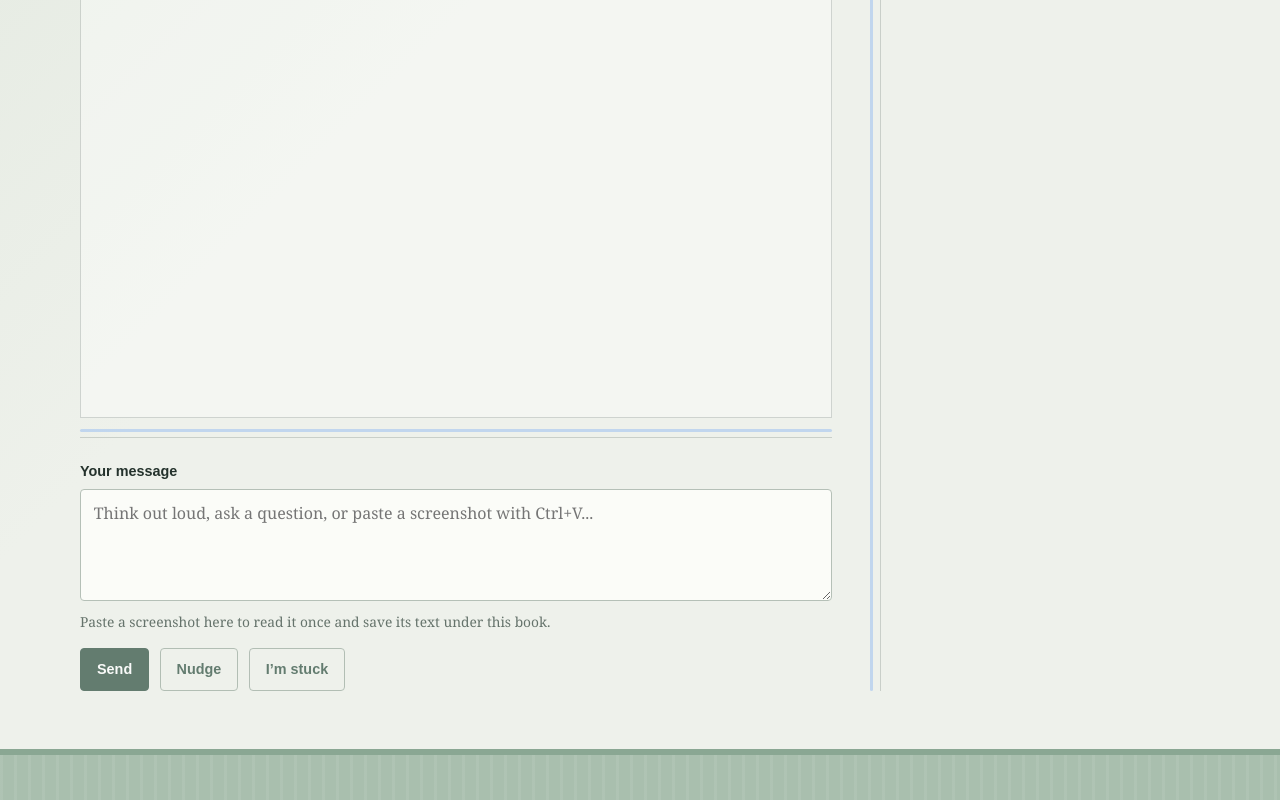
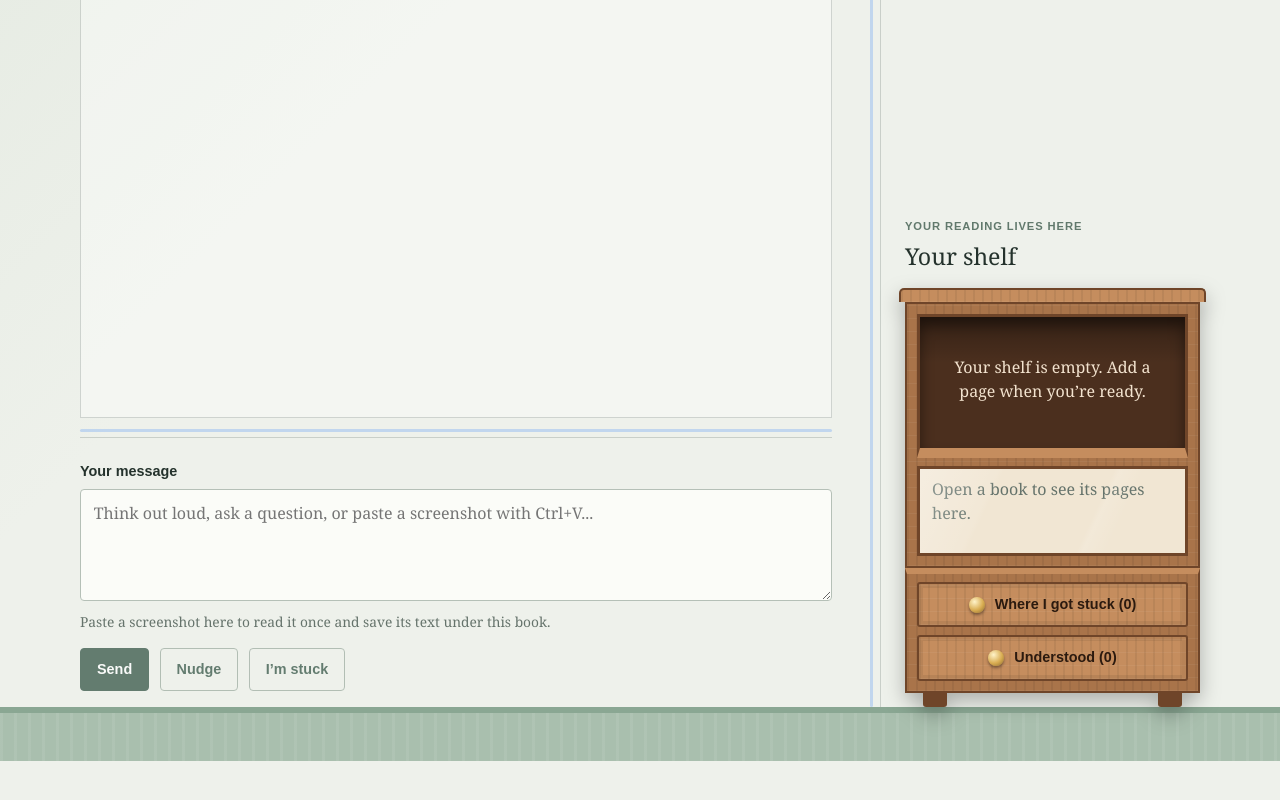
Before and after one commit to tanishka-lily/not-yet, a Next.js app: page / in a window 1280 px wide. Shown: the part 538-1338 px from the top of the page. After the commit the page ends 1299 px from the top, so only its background shows below. Built offline with nearby package versions, Linux system fonts and the light colour scheme.

Commit message:
Wooden glass cabinet standing on the rug

```diff
--- /dev/null
+++ b/app/cabinet.css
@@ -0,0 +1,219 @@
+:root {
+  --wood: #a9744a;
+  --wood-dark: #6f4529;
+  --wood-light: #c58d5e;
+  --wood-text: #2b1a0f;
+  --interior: #4b2f1e;
+  --glass: #f1e6d3;
+  --brass: #d9ad52;
+  --grain:
+    repeating-linear-gradient(90deg, rgba(0, 0, 0, 0.06) 0 2px, transparent 2px 9px),
+    repeating-linear-gradient(0deg, rgba(255, 255, 255, 0.05) 0 1px, transparent 1px 13px);
+}
+
+html[data-mode="dark"] {
+  --wood: #6b4a33;
+  --wood-dark: #3a2616;
+  --wood-light: #85593b;
+  --wood-text: #f3e3cf;
+  --interior: #24160d;
+  --glass: #232b27;
+  --brass: #c79a45;
+}
+
+@media (prefers-color-scheme: dark) {
+  :root:not([data-mode="light"]) {
+    --wood: #6b4a33;
+    --wood-dark: #3a2616;
+    --wood-light: #85593b;
+    --wood-text: #f3e3cf;
+    --interior: #24160d;
+    --glass: #232b27;
+    --brass: #c79a45;
+  }
+}
+
+/* The room fills the window and the furniture stands on the rug */
+html body main.app-shell {
+  display: flex;
+  flex-direction: column;
+  min-height: 100vh;
+  padding-bottom: 54px;
+}
+
+html body main.app-shell .workspace {
+  flex: 1;
+}
+
+.study-chat {
+  padding-bottom: 1rem;
+}
+
+.shelf-panel {
+  display: flex;
+  flex-direction: column;
+}
+
+.shelf-panel > section {
+  display: flex;
+  flex: 1;
+  flex-direction: column;
+  min-height: 0;
+}
+
+.shelf-title {
+  margin-top: auto;
+}
+
+/* The cabinet */
+.cabinet {
+  margin-top: 0.6rem;
+  filter: drop-shadow(0 8px 10px rgba(0, 0, 0, 0.28));
+}
+
+.cabinet-crown {
+  height: 14px;
+  margin: 0 -6px;
+  border: 2px solid var(--wood-dark);
+  border-bottom: 0;
+  border-radius: 5px 5px 0 0;
+  background: var(--grain), var(--wood-light);
+}
+
+.cabinet-body {
+  padding: 10px;
+  border: 2px solid var(--wood-dark);
+  background: var(--grain), var(--wood);
+}
+
+.cabinet-shelf {
+  display: flex;
+  flex-wrap: wrap;
+  align-items: flex-end;
+  gap: 6px;
+  min-height: 9rem;
+  padding: 10px 10px 0;
+  border: 3px solid var(--wood-dark);
+  border-bottom: 10px solid var(--wood-light);
+  background:
+    linear-gradient(rgba(0, 0, 0, 0.3), transparent 35%),
+    var(--interior);
+  box-shadow: inset 0 8px 14px rgba(0, 0, 0, 0.45);
+}
+
+.cabinet-shelf .book-spine {
+  box-shadow: inset -3px 0 0 rgba(0, 0, 0, 0.22);
+}
+
+.cabinet-empty {
+  align-self: center;
+  margin: auto;
+  padding: 0 0.5rem 1rem;
+  color: #f3e3cf;
+  line-height: 1.5;
+  text-align: center;
+}
+
+.cabinet-window {
+  position: relative;
+  margin-top: 8px;
+  border: 3px solid var(--wood-dark);
+  background: var(--glass);
+}
+
+.cabinet-glass {
+  max-height: 14rem;
+  padding: 8px 12px 12px;
+  overflow-y: auto;
+}
+
+.cabinet-glare {
+  position: absolute;
+  inset: 0;
+  pointer-events: none;
+  background: linear-gradient(
+    115deg,
+    rgba(255, 255, 255, 0.3) 0%,
+    rgba(255, 255, 255, 0.08) 26%,
+    transparent 28%,
+    transparent 64%,
+    rgba(255, 255, 255, 0.12) 66%,
+    transparent 74%
+  );
+}
+
+.cabinet-base {
+  padding: 8px 10px 10px;
+  border: 2px solid var(--wood-dark);
+  border-top: 6px solid var(--wood-light);
+  background: var(--grain), var(--wood);
+}
+
+.drawer {
+  margin-top: 8px;
+  border: 2px solid var(--wood-dark);
+  border-radius: 3px;
+  background: var(--grain), var(--wood-light);
+  box-shadow: inset 0 0 0 4px rgba(0, 0, 0, 0.07);
+}
+
+.drawer:first-child {
+  margin-top: 0;
+}
+
+.drawer > summary {
+  display: flex;
+  align-items: center;
+  justify-content: center;
+  gap: 10px;
+  padding: 12px;
+  color: var(--wood-text);
+  font: 600 0.9rem/1.2 Arial, sans-serif;
+  list-style: none;
+  cursor: pointer;
+}
+
+.drawer > summary::-webkit-details-marker {
+  display: none;
+}
+
+.drawer-knob {
+  width: 16px;
+  height: 16px;
+  flex: none;
+  border-radius: 50%;
+  background: radial-gradient(circle at 35% 30%, #fff3c9, var(--brass) 55%, #8a6a2c);
+  box-shadow: 0 2px 3px rgba(0, 0, 0, 0.4);
+}
+
+.drawer-content {
+  border-top: 2px solid var(--wood-dark);
+  background: var(--glass);
+}
+
+.drawer-content > p {
+  margin: 0;
+  padding: 10px 12px;
+}
+
+.drawer-item {
+  padding: 10px 12px;
+  border-bottom: 1px solid var(--line-soft);
+}
+
+.drawer-item p {
+  margin-bottom: 0.4rem;
+}
+
+.cabinet-feet {
+  display: flex;
+  justify-content: space-between;
+  padding: 0 18px;
+}
+
+.cabinet-feet span {
+  width: 24px;
+  height: 14px;
+  border-radius: 0 0 3px 3px;
+  background: var(--wood-dark);
+}
--- a/components/Shelf.js
+++ b/components/Shelf.js
@@ -1,3 +1,7 @@
+"use client";
+
+import "../app/cabinet.css";
+
 export default function Shelf({
   books,
   selectedBookId,
@@ -7,17 +11,33 @@ export default function Shelf({
   onSetPointStatus,
 }) {
   const selectedBook = books.find((book) => book.id === selectedBookId);
+  const sections = selectedBook?.sections ?? [];
+  const points = sections.flatMap((section, index) => (
+    (section.stickingPoints ?? []).map((point) => ({
+      ...point,
+      sectionId: section.id,
+      sectionLabel: section.pageLabel || `Section ${index + 1}`,
+    }))
+  ));
+  const active = points.filter((point) => point.status !== "understood");
+  const understood = points.filter((point) => point.status === "understood");
 
   return (
     <section aria-labelledby="shelf-heading">
+      <div className="shelf-title">
         <p className="eyebrow">Your reading lives here</p>
         <h2 className="section-heading" id="shelf-heading">Your shelf</h2>
+      </div>
 
+      <div className="cabinet">
+        <div aria-hidden="true" className="cabinet-crown" />
+
+        <div className="cabinet-body">
+          <div aria-label="Books on your shelf" className="cabinet-shelf">
             {books.length === 0 ? (
-        <p className="empty-shelf">Your shelf is empty. Add a page when you&rsquo;re ready.</p>
+              <p className="cabinet-empty">Your shelf is empty. Add a page when you&rsquo;re ready.</p>
             ) : (
-        <div className="book-spines" aria-label="Books on your shelf">
-          {books.map((book) => (
+              books.map((book) => (
                 <button
                   aria-pressed={book.id === selectedBookId}
                   className="book-spine"
@@ -28,42 +48,51 @@ export default function Shelf({
                 >
                   {book.title}
                 </button>
+              ))
+            )}
+          </div>
+
+          <div className="cabinet-window">
+            <div className="cabinet-glass">
+              {!selectedBook && <p className="muted">Open a book to see its pages here.</p>}
+              {selectedBook && sections.length === 0 && <p className="muted">No pages added yet.</p>}
+              {sections.map((section, index) => (
+                <details className="section-item" key={section.id}>
+                  <summary>{section.pageLabel || `Section ${index + 1}`}</summary>
+                  <p className="passage-excerpt">{section.passageText}</p>
+                  <button
+                    className="secondary-button"
+                    onClick={() => onDeleteSection(selectedBook.id, section.id)}
+                    type="button"
+                  >
+                    Remove this section
+                  </button>
+                </details>
               ))}
             </div>
+            <div aria-hidden="true" className="cabinet-glare" />
+          </div>
+        </div>
+
+        <div className="cabinet-base">
+          <details className="drawer">
+            <summary>
+              <span aria-hidden="true" className="drawer-knob" />
+              Where I got stuck ({active.length})
+            </summary>
+            <div className="drawer-content">
+              {active.length === 0 && (
+                <p className="muted">Nothing here yet. When you press I&rsquo;m stuck, it lands in this drawer.</p>
               )}
-
-      {selectedBook && (
-        <div className="book-detail">
-          <h3>{selectedBook.title}</h3>
-          {selectedBook.sections.length === 0 ? (
-            <p className="muted">No pages added yet.</p>
-          ) : (
-            selectedBook.sections.map((section, index) => {
-              const points = section.stickingPoints ?? [];
-              const active = points.filter((point) => point.status !== "understood");
-              const understood = points.filter((point) => point.status === "understood");
-              const label = section.pageLabel || `Section ${index + 1}`;
-
-              return (
-                <details className="section-item" key={section.id}>
-                  <summary>
-                    {label}
-                    {active.length > 0 ? ` · ${active.length} stuck` : ""}
-                  </summary>
-
-                  <p className="passage-excerpt">{section.passageText}</p>
-
-                  {active.length > 0 && (
-                    <div>
-                      <p className="eyebrow">Where you got stuck</p>
               {active.map((point) => (
-                        <div key={point.id}>
+                <div className="drawer-item" key={point.id}>
+                  <p className="eyebrow">{point.sectionLabel}</p>
                   <p className="muted">&ldquo;{point.note}&rdquo;</p>
                   <div className="button-row">
-                            <button onClick={() => onRevisit(section.id, point.id)} type="button">Revisit</button>
+                    <button onClick={() => onRevisit(point.sectionId, point.id)} type="button">Revisit</button>
                     <button
                       className="secondary-button"
-                              onClick={() => onSetPointStatus(section.id, point.id, "understood")}
+                      onClick={() => onSetPointStatus(point.sectionId, point.id, "understood")}
                       type="button"
                     >
                       Got it
@@ -72,17 +101,24 @@ export default function Shelf({
                 </div>
               ))}
             </div>
+          </details>
+
+          <details className="drawer">
+            <summary>
+              <span aria-hidden="true" className="drawer-knob" />
+              Understood ({understood.length})
+            </summary>
+            <div className="drawer-content">
+              {understood.length === 0 && (
+                <p className="muted">Things you&rsquo;ve worked out will rest here.</p>
               )}
-
-                  {understood.length > 0 && (
-                    <div>
-                      <p className="eyebrow">Understood</p>
               {understood.map((point) => (
-                        <div key={point.id}>
+                <div className="drawer-item" key={point.id}>
+                  <p className="eyebrow">{point.sectionLabel}</p>
                   <p className="muted">&ldquo;{point.note}&rdquo;</p>
                   <button
                     className="secondary-button"
-                            onClick={() => onSetPointStatus(section.id, point.id, "active")}
+                    onClick={() => onSetPointStatus(point.sectionId, point.id, "active")}
                     type="button"
                   >
                     Bring this back
@@ -90,21 +126,14 @@ export default function Shelf({
                 </div>
               ))}
             </div>
-                  )}
+          </details>
+        </div>
 
-                  <button
-                    className="secondary-button"
-                    onClick={() => onDeleteSection(selectedBook.id, section.id)}
-                    type="button"
-                  >
-                    Remove this section
-                  </button>
-                </details>
-              );
-            })
-          )}
+        <div aria-hidden="true" className="cabinet-feet">
+          <span />
+          <span />
         </div>
-      )}
+      </div>
     </section>
   );
 }
```
Lines whose indentation alone changed are shown as unchanged.
